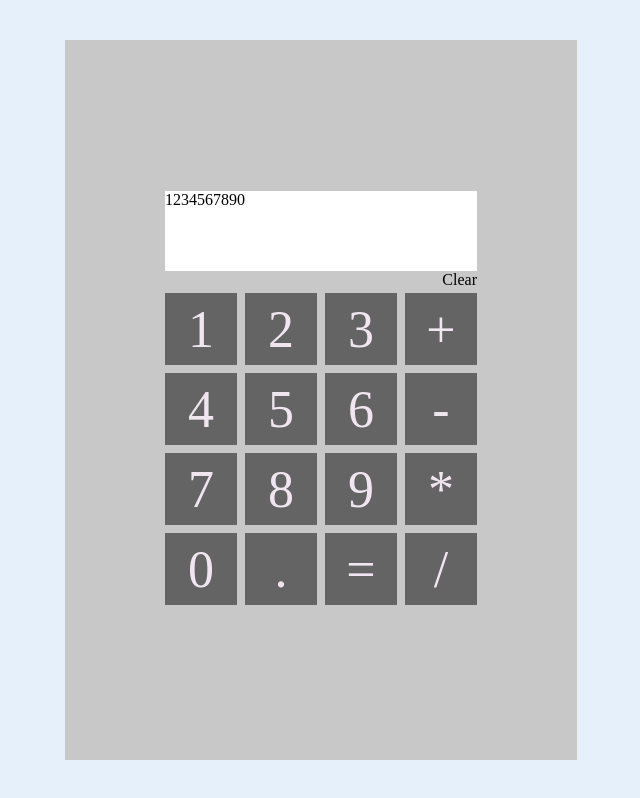
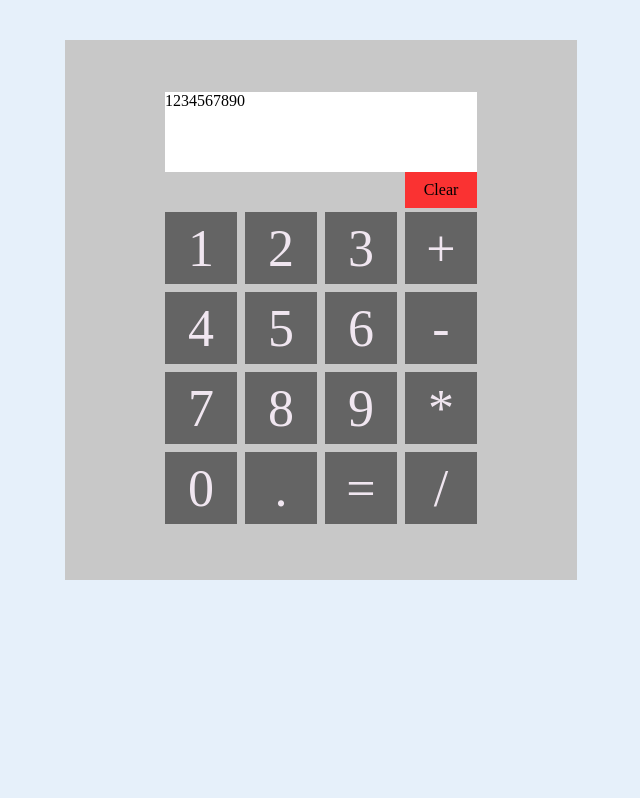
Before and after one commit to EldritchTiminy/odin-calculator, a plain HTML site: page index.html in a window 1280 px wide. Shown: the whole page, without its empty margins (319-959 px from the left). Drawn offline with Linux system fonts and the light colour scheme.

Commit message:
Fixed spacing and dimensions of 'board' div.

```diff
--- a/style.css
+++ b/style.css
@@ -20,10 +20,9 @@
   /* Colors */
   background-color: rgb(200 200 200);
   /* Dimensions */
-  Margin: 40px;
+  margin: 40px;
   width: 40%;
-  min-height: 280px;
-  max-height: 800px;
+  height: 540px;
   /* Display Settings */
   display: flex;
   flex-direction: column;
@@ -46,6 +45,19 @@
   /* Dimensions */
   width: 312px;
   height: 80px;
+}
+
+/* Clear Styling */
+.clr {
+  /* Colors */
+  background-color: rgb(250 50 50);
+  /* Dimensions */
+  width: 72px;
+  height: 36px;
+  /* Display Settings */
+  display: flex;
+  justify-content: center;
+  align-items: center;
 }
 
 /* Keys Section Styling */
```
